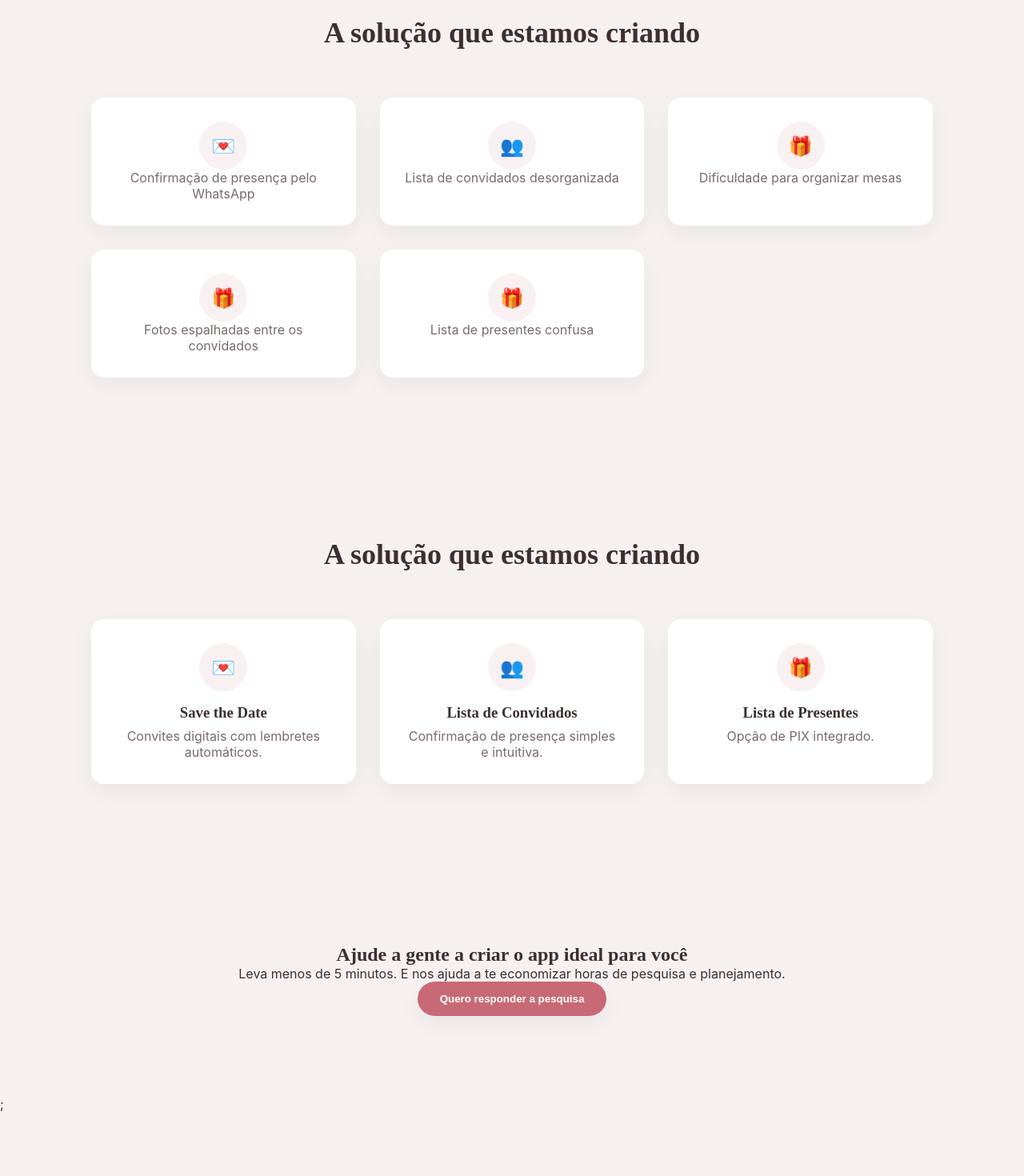
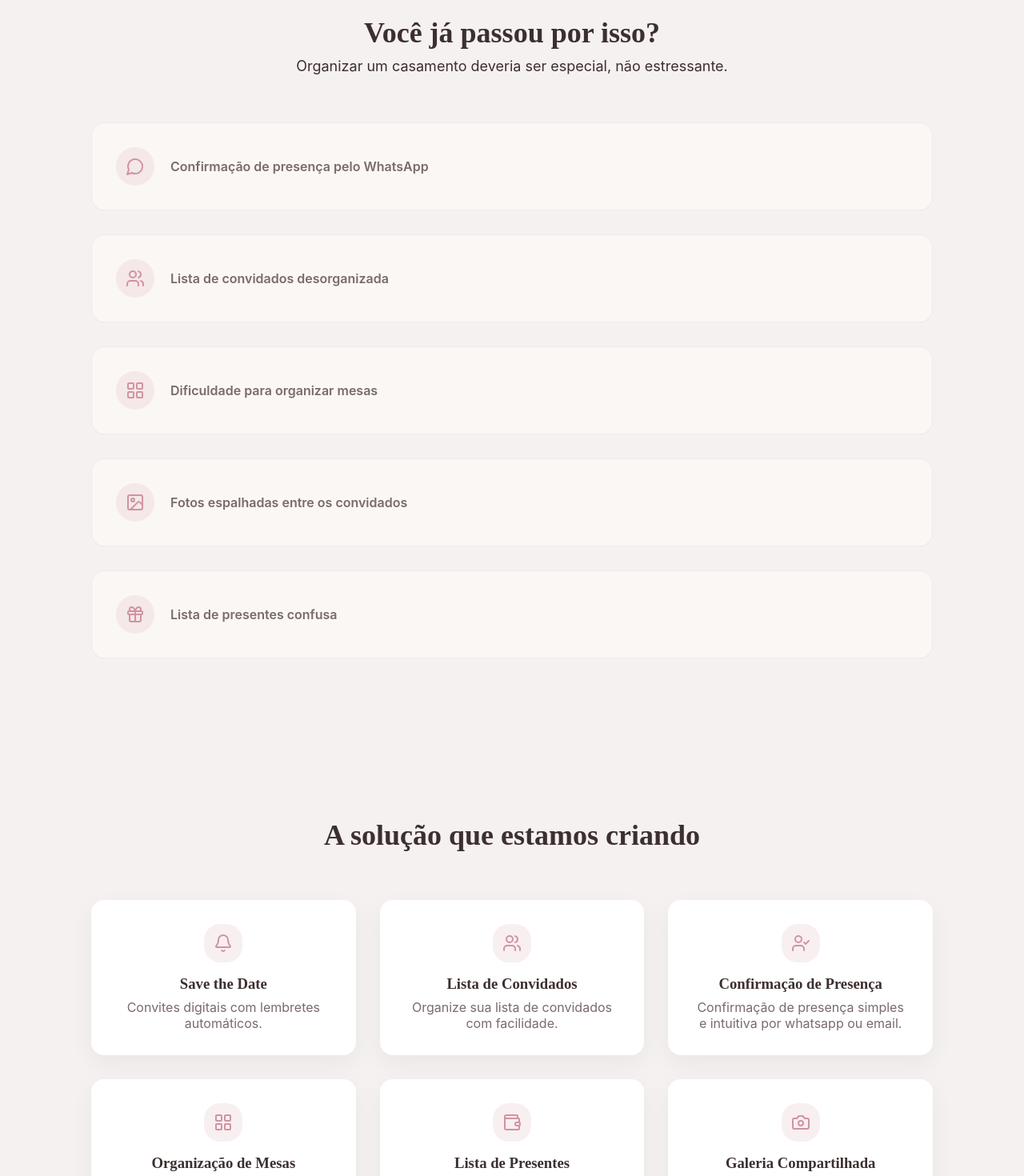
Before and after one commit to Simplesmente-Sim-App/Front-end, a SvelteKit app: page / in a window 1280 px wide. Shown: the part 880-2350 px from the top of the page at 80% size. Before the commit the page ends 2270 px from the top, so only its background shows below. Built offline with nearby package versions, Linux system fonts and the light colour scheme.

Commit message:
feat: created GTM and solutions and problems section

```diff
--- a/src/components/atoms/CTAButton.svelte
+++ b/src/components/atoms/CTAButton.svelte
@@ -16,6 +16,7 @@
     gap: 0.5rem;
     font-size: 1.125rem;
     padding: 0.75rem 1.5rem;
+    scale: 1.5;
     background-image: linear-gradient(135deg, hsl(350 45% 65%) 0%, hsl(350 50% 58%) 100%);
     box-shadow: rgba(0, 0, 0, 0) 0px 0px 0px 0px, rgba(0, 0, 0, 0) 0px 0px 0px 0px, rgba(0, 0, 0, 0.1) 0px 10px 15px -3px, rgba(0, 0, 0, 0.1) 0px 4px 6px -4px;
     color: white;
--- a/src/components/molecules/featureItem.svelte
+++ b/src/components/molecules/featureItem.svelte
@@ -1,11 +1,13 @@
 <script>
   import IconCircle from '../atoms/iconCircle.svelte';
 
-  let { icon, title, description } = $props();
+  let { Icon, title, description } = $props();
 </script>
 
 <div class="feature">
-  <IconCircle {icon} />
+  <div class="icon">
+    <Icon color="rgba(209, 148, 158, 1)" />
+  </div>
   <h3>{title}</h3>
   <p>{description}</p>
 </div>
@@ -21,6 +23,15 @@
   border-radius: 16px;
   box-shadow: 0 10px 30px rgba(0, 0, 0, 0.05);
 
+    .icon {
+      background-color: rgba(209, 148, 158, 0.15);
+      border-radius: 20px;
+      padding: 12px;
+      justify-content: center;
+      align-items: center;
+      display: flex;
+    }
+
   h3 {
     margin-top: 16px;
     margin-bottom: 8px;
--- a/src/components/molecules/issuesItem.svelte
+++ b/src/components/molecules/issuesItem.svelte
@@ -1,24 +1,41 @@
 <script>
-  import IconCircle from '../atoms/iconCircle.svelte';
-
-  let { icon, description } = $props();
+  let { Icon, description } = $props();
 </script>
 
 <div class="feature">
-  <IconCircle {icon} />
+   {#if Icon}
+    <div class="icon">
+      <Icon color="rgba(209, 148, 158, 1)" />
+    </div>
+   {/if}
   <p>{description}</p>
 </div>
 
 <style lang="scss">
 .feature {
-  text-align: center;
+  text-align: left;
   display: flex;
-  flex-direction: column;
+  flex-direction: row;
+  gap: 20px;
   align-items: center;
   padding: 30px;
-  background: #ffffff;
+  background: rgb(250, 247, 245);
   border-radius: 16px;
-  box-shadow: 0 10px 30px rgba(0, 0, 0, 0.05);
+  border: 1px solid rgba(231, 224, 218, 0.5);
+  transition: all 0.3s ease;
+
+  .icon {
+    background-color: rgba(209, 148, 158, 0.15);
+    border-radius: 9999px;
+    padding: 12px;
+    justify-content: center;
+    align-items: center;
+    display: flex;
+  }
+  &:hover {
+    box-shadow: 0 10px 30px rgba(0, 0, 0, 0.05);
+    scale: 1.05;
+  }
 
   h3 {
     margin-top: 16px;
@@ -27,6 +44,8 @@
 
   p {
     color: #7a6a6a;
+    font-weight: 600;
+
   }
 }
 </style>
--- a/src/components/organisms/problemSection.svelte
+++ b/src/components/organisms/problemSection.svelte
@@ -1,28 +1,28 @@
 <script>
+	import { Gift, Image, LayoutGrid, MessageCircle, Users } from '@lucide/svelte';
   import Container from '../atoms/container.svelte';
-  import FeatureItem from '../molecules/featureItem.svelte';
 	import IssuesItem from '../molecules/issuesItem.svelte';
 
   const issues = [
     {
-      icon: '💌',
+      Icon: MessageCircle,
       description: 'Confirmação de presença pelo WhatsApp'
     },
     {
-      icon: '👥',
+      Icon: Users,
       description: 'Lista de convidados desorganizada'
     },
     {
-      icon: '🎁',
+      Icon: LayoutGrid,
       title: 'Lista de Presentes',
       description: 'Dificuldade para organizar mesas'
     },
     {
-      icon: '🎁',
+      Icon: Image,
       description: 'Fotos espalhadas entre os convidados'
     },
     {
-      icon: '🎁',
+      Icon: Gift,
       description: 'Lista de presentes confusa'
     }
   ];
@@ -30,9 +30,12 @@
 
 <section class="solution">
   <Container>
-    <h2>A solução que estamos criando</h2>
+    <div class="header">
+      <h2>Você já passou por isso?</h2>
+      <p>Organizar um casamento deveria ser especial, não estressante.</p>
+    </div>
 
-    <div class="grid">
+    <div class="flex">
       {#each issues as issue}
         <IssuesItem {...issue} />
       {/each}
@@ -44,16 +47,30 @@
 .solution {
   padding: 100px 0;
 
+  .header {
+    display: flex;
+    flex-direction: column;
+    align-items: center;
+    margin-bottom: 60px;
+  }
+
   h2 {
     text-align: center;
-    margin-bottom: 60px;
+    margin-bottom: 10px;
     font-size: 36px;
   }
 
-  .grid {
-    display: grid;
-    grid-template-columns: repeat(auto-fit, minmax(280px, 1fr));
+  p {
+    text-align: center;
+    font-size: 18px;
+  }
+
+  .flex {
+    display: flex;
+    flex-direction: column;
+    flex-wrap: wrap;
     gap: 30px;
+    justify-content: center;
   }
 }
 </style>
--- a/src/components/organisms/solutionSection.svelte
+++ b/src/components/organisms/solutionSection.svelte
@@ -1,22 +1,38 @@
 <script>
+	import { Bell, Camera, LayoutGrid, UserCheck, Users, Wallet } from '@lucide/svelte';
   import Container from '../atoms/container.svelte';
   import FeatureItem from '../molecules/featureItem.svelte';
 
   const features = [
     {
-      icon: '💌',
+      Icon: Bell,
       title: 'Save the Date',
       description: 'Convites digitais com lembretes automáticos.'
     },
     {
-      icon: '👥',
+      Icon: Users,
       title: 'Lista de Convidados',
-      description: 'Confirmação de presença simples e intuitiva.'
+      description: 'Organize sua lista de convidados com facilidade.'
     },
     {
-      icon: '🎁',
+      Icon: UserCheck,
+      title: 'Confirmação de Presença',
+      description: 'Confirmação de presença simples e intuitiva por whatsapp ou email.'
+    },
+    {
+      Icon: LayoutGrid,
+      title: 'Organização de Mesas',
+      description: 'Distribua seus convidados nas mesas de forma visual e intuitiva.'
+    },
+    {
+      Icon: Wallet,
       title: 'Lista de Presentes',
-      description: 'Opção de PIX integrado.'
+      description: 'Controle de presentes e opção de PIX integrado.'
+    },
+    {
+      Icon: Camera,
+      title: 'Galeria Compartilhada',
+      description: 'Todas as fotos da festa reunidas em um só álbum digital'
     }
   ];
 </script>
--- a/src/routes/+layout.svelte
+++ b/src/routes/+layout.svelte
@@ -1,19 +1,39 @@
 <script>
-	// import { page } from '$app/state';
-	// import { locales, localizeHref } from '$lib/paraglide/runtime';
 	import favicon from '$lib/assets/favicon.svg';
 	import '../styles/global.scss';
 
 	let { children } = $props();
 </script>
 
-<svelte:head><link rel="icon" href={favicon} /></svelte:head>
+<svelte:head>
+	<link rel="icon" href={favicon} />
+
+	<!-- Google Tag Manager -->
+	<script>(function(w,d,s,l,i){w[l]=w[l]||[];w[l].push({'gtm.start':
+	new Date().getTime(),event:'gtm.js'});var f=d.getElementsByTagName(s)[0],
+	j=d.createElement(s),dl=l!='dataLayer'?'&l='+l:'';j.async=true;j.src=
+	'https://www.googletagmanager.com/gtm.js?id='+i+dl;f.parentNode.insertBefore(j,f);
+	})(window,document,'script','dataLayer','GTM-W5GCLB27');</script>
+	<!-- End Google Tag Manager -->
+
+	<!-- Google tag (gtag.js) -->
+<script async src="https://www.googletagmanager.com/gtag/js?id=G-VD32QN5YHV"></script>
+<script>
+  window.dataLayer = window.dataLayer || [];
+  function gtag(){dataLayer.push(arguments);}
+  gtag('js', new Date());
+
+  gtag('config', 'G-VD32QN5YHV');
+</script>
+
+</svelte:head>
+
+	<!-- Google Tag Manager (noscript) -->
+<noscript>
+	<iframe src="https://www.googletagmanager.com/ns.html?id=GTM-W5GCLB27"
+height="0" width="0" style="display:none;visibility:hidden"></iframe>
+</noscript>
+<!-- End Google Tag Manager (noscript) -->
+
 
 {@render children()};
-<!-- <div style="display:none">
-	{#each locales as locale}
-		<a href={localizeHref(page.url.pathname, { locale })}>
-			{locale}
-		</a>
-	{/each}
-</div> -->
```
